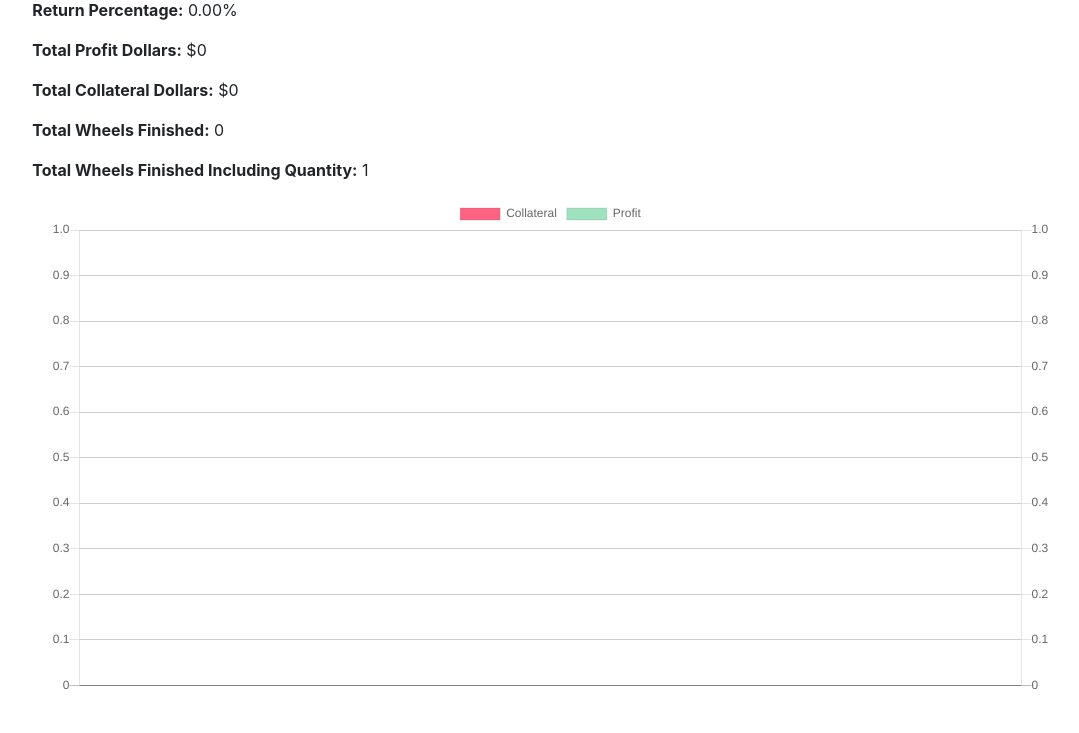
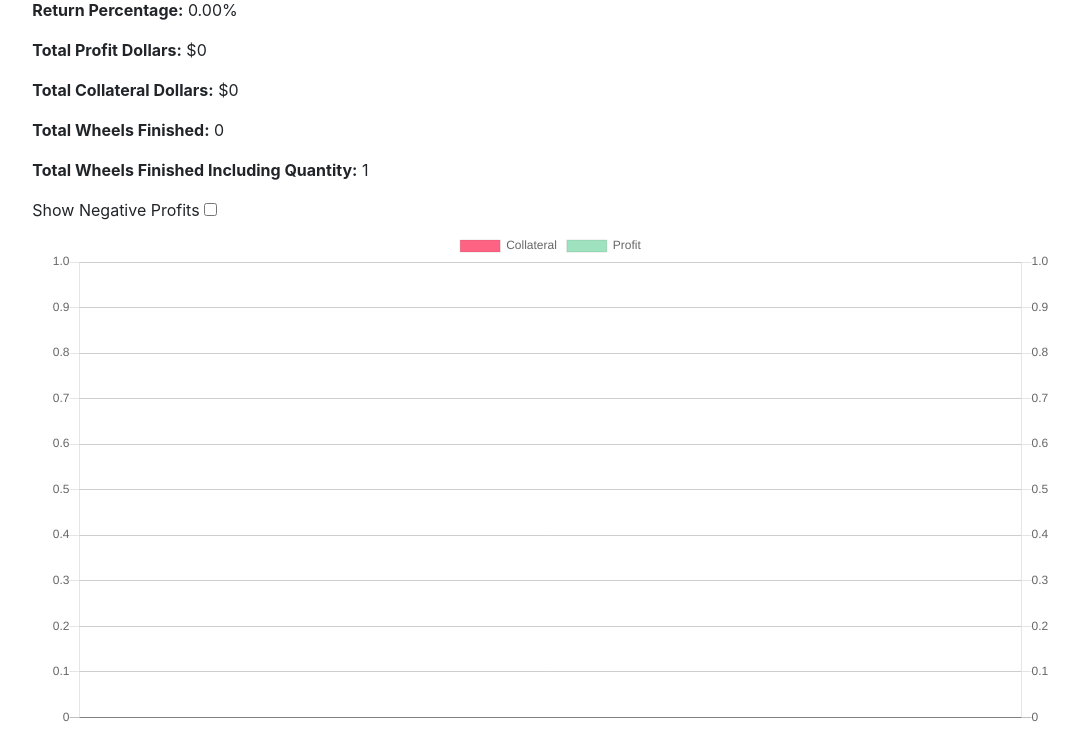
Before and after one commit to kacasey8/option_wheel_tracker, a Django app: page /catalog/user/1/total_profit in a window 1280 px wide. Shown: the part 258-991 px from the top of the page, without its empty margins (196-1275 px from the left). Before the commit the page ends 948 px from the top, so only its background shows below. Run offline with Django 3.2, Linux system fonts and the light colour scheme; data comes from the database, SQL or seed files in the repository; some libraries are stand-ins or nearby versions.

Commit message:
add toggle to show negative profits

```diff
--- a/catalog/static/js/profit_collateral_chart.js
+++ b/catalog/static/js/profit_collateral_chart.js
@@ -65,4 +65,17 @@
       }
     }
   });
+
+  $('#show_negative_profits').change( function() {
+    const showNegativeProfits = $('#show_negative_profits').is(":checked");
+    const profit_data = profit_per_day.sort().map((elem => {
+      return {
+        t: new Date(elem[0]),
+        y: showNegativeProfits ? elem[1]: Math.max(0, elem[1])
+      }
+    }));
+    myChart.data.datasets[1].data = profit_data;
+    myChart.update();
+  });
+
 });
--- a/catalog/templates/total_profit.html
+++ b/catalog/templates/total_profit.html
@@ -18,6 +18,10 @@
   <p><strong>Total Collateral Dollars:</strong> ${{ total_collateral_dollars | intcomma }}</p>
   <p><strong>Total Wheels Finished:</strong> {{ no_quantity_wheel_count | intcomma }}</p>
   <p><strong>Total Wheels Finished Including Quantity:</strong> {{ total_wheel_count | intcomma }}</p>
+  <div>
+    <label for="show_negative_profits">Show Negative Profits</label>
+    <input type="checkbox" id="show_negative_profits" name="show_negative_profits">
+  </div>
   <div class="container">
     <canvas id="profit_collateral_chart"></canvas>
   </div>
```
